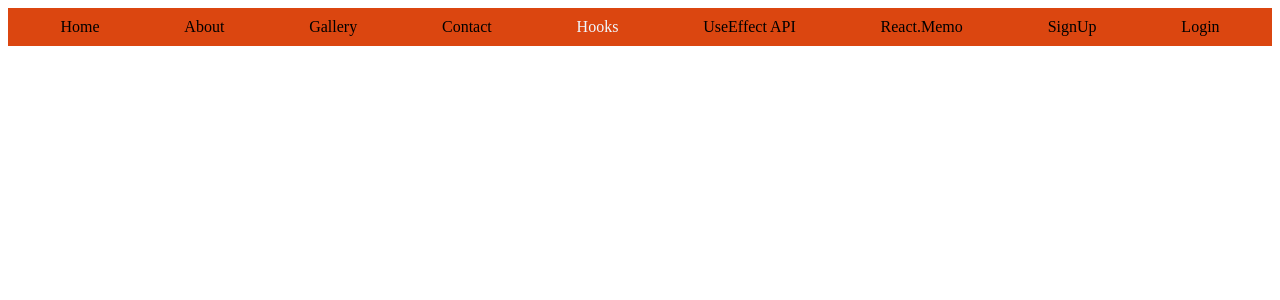
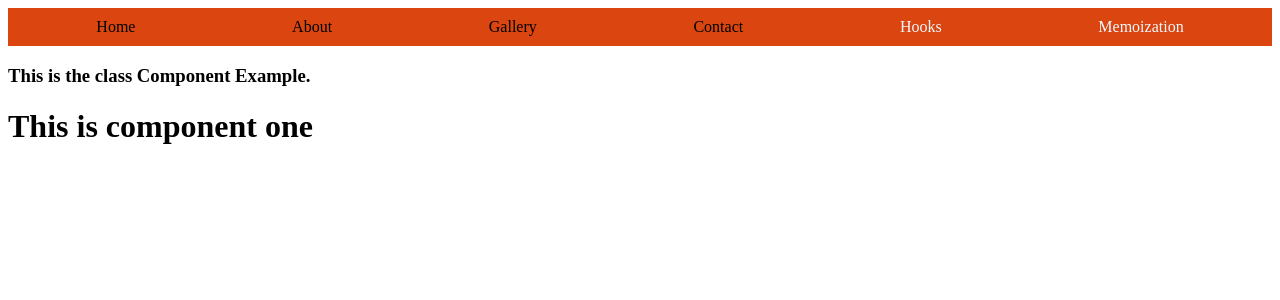
Before and after one commit to antoshreya/Mernproject2025, a React (Vite) app in the folder seceFrontend/: page /classcompeg in a window 1280 px wide. Shown: the top 300 px of the page. Built offline with nearby package versions, Linux system fonts and the light colour scheme.

Commit message:
rask of the day

```diff
--- a/seceFrontend/src/App.jsx
+++ b/seceFrontend/src/App.jsx
@@ -18,6 +18,8 @@ import UseCallback from './components/FunctionalComponents/Hooks/UseCallback.jsx
 import ReactLifecycleMethods from './components/classComponents/ReactLifecycleMethods.jsx';
 import UseContext from './components/FunctionalComponents/Hooks/UseContext';
 import Memo from './components/FunctionalComponents/Memoization/Memo.jsx';
+import ClassCompEG from './components/classComponents/ClassCompEG.jsx';
+
 function App() {
   const [count, setCount] = useState(0)
 
@@ -46,6 +48,7 @@ function App() {
 
       <Route path="/usecontext"element={<UseContext />}></Route>
       <Route path="/memo"element={<Memo />}></Route>
+      <Route path="/classcompeg" element={<ClassCompEG/>}></Route>
       </Routes>
     </BrowserRouter>
   )
--- a/seceFrontend/src/components/FunctionalComponents/Comone.jsx
+++ b/seceFrontend/src/components/FunctionalComponents/Comone.jsx
@@ -1,4 +1,5 @@
 import React from 'react'
+
 const Comone = () => {
   return (
     <div>
--- a/seceFrontend/src/components/FunctionalComponents/Navbar.jsx
+++ b/seceFrontend/src/components/FunctionalComponents/Navbar.jsx
@@ -1,12 +1,17 @@
 import { useState } from 'react';
 import { Link } from 'react-router-dom';
-import'../../css/Navbar.css';
+import "../../css/Navbar.css";
 const Navbar=()=>{
-    var [dropdown,showDropdown]=useState(false)
-    const toggleDropdown=()=>{
-        showDropdown(dropdown=>!dropdown)
+    var [memodropdown,showmemoDropdown]=useState(false)
+    const togglemDropdown=()=>{
+        showmemoDropdown(memodropdown=>!memodropdown)}
+        var [hookdropdown,showhookDropdown]=useState(false)
+    const togglehDropdown=()=>{
+        showhookDropdown(hookdropdown=>!hookdropdown)
 
     }
+
+
     return(
         <header>
         <nav>
@@ -15,28 +20,57 @@ const Navbar=()=>{
                 <li><Link to='/about' className="link">About</Link></li>
                 <li><Link to='/gallery' className="link">Gallery</Link></li>
                 <li><Link to='/contact' className="link">Contact</Link></li>
-                <div>
-                    <span onMouseEnter={toggleDropdown}>Hooks</span>
-                    {dropdown &&(
-                    <ul>
-                        <li><Link to='/useState' className='link'>useState</Link></li>
+                <div onMouseEnter={togglehDropdown} onMouseLeave={togglehDropdown} style={{ position: 'relative', display: 'inline-block' }}>
+                        <span styling={{color:'black'}}>Hooks</span>
+                        {hookdropdown && (
+                            <ul style={{
+                                position: 'absolute',
+                                top: '100%',
+                                left: 0,
+                                listStyle: 'none',
+                                margin: 0,
+                                padding: '10px',
+                                color:'black',
+
+                                backgroundColor:' red',
+                                boxShadow: '0px 4px 6px black',
+                                borderRadius: '5px',
+                                zIndex: 1,
+                            }}>
+                         <li><Link to='/reactlm' className='link'>LifeCyle</Link></li>
+                       <li><Link to='/useState' className='link'>useState</Link></li>
                         <li><Link to='/useEffect' className='link'>useEffect</Link></li>
-                        <li><Link to='/useapi 'className="link">UseEffect API</Link></li>
-                        <li><Link to='/usereducer 'className="link">UseReducer</Link></li>
-                        <li><Link to='/useimage 'className="link">UseEffect API Image</Link></li>
-                        <li><Link to='/use-ref 'className="link">Useref</Link></li>
-                        <li><Link to='/usememo 'className="link">UseMemo</Link></li>
-                        <li><Link to='/usecall 'className="link">UseCallback</Link></li>
-                        <li><Link to='/react-lifecycle-methods 'className="link">ReactLifecycleMethods</Link></li>
-                        <li><Link to='/use-context 'className="link">UseContext</Link></li>
+                        <li><Link to='/useapi' className='link'>UseEffectAPI</Link></li>
+                        <li><Link to='/useimage' className='link'>useEffectAPIImage</Link></li>
+                        <li><Link to='/usereducer' className='link'>useReducer</Link></li>
+                        <li><Link to='/useref' className='link'>Useref</Link></li>
+                        <li><Link to='/usememo' className='link'>UseMemo</Link></li>
+                        <li><Link to='/usecallback' className='link'>UseCallback</Link></li>
+                        <li><Link to='/Usecontext' className='link'>UseContext</Link></li>
+                    </ul>)}
+                </div>
+                <div  onMouseEnter={togglemDropdown} style={{ position: 'relative', display: 'inline-block' }}>
+                        <span>Memoization</span>
+                        {memodropdown && (
+                            <ul style={{
+                                position: 'absolute',
+                                top: '100%',
+                                left: 0,
+                                listStyle: 'none',
+                                margin: 0,
+                                padding: '10px',
+                                color:'black',
+
+                                backgroundColor:' red',
+                                boxShadow: '0px 4px 6px black',
+                                borderRadius: '5px',
+                                zIndex: 1,
+                            }}>
+                         <li><Link to='/Memo' className='link'>Memo</Link></li>
 
                     </ul>)}
-                </div>
+                    </div>
 
-                <li><Link to='/useapi 'className="link">UseEffect API</Link></li>
-                <li><Link to='memo 'className="link">React.Memo</Link></li>
-                <li><Link to='/signup 'className="link">SignUp</Link></li>
-                <li><Link to='/login 'className="link">Login</Link></li>
 
             </ol>
         </nav>
--- a/seceFrontend/src/components/classComponents/ClassCompEG.jsx
+++ b/seceFrontend/src/components/classComponents/ClassCompEG.jsx
@@ -1,4 +1,5 @@
 import React from 'react';
+import Comone from '../FunctionalComponents/Comone';
 
 class ClassCompEG extends React.Component {
 
@@ -6,6 +7,7 @@ class ClassCompEG extends React.Component {
         return(
           <div>
              <h3>This is the class Component Example.</h3>
+             <Comone/>
           </div>
         )
     }
```
